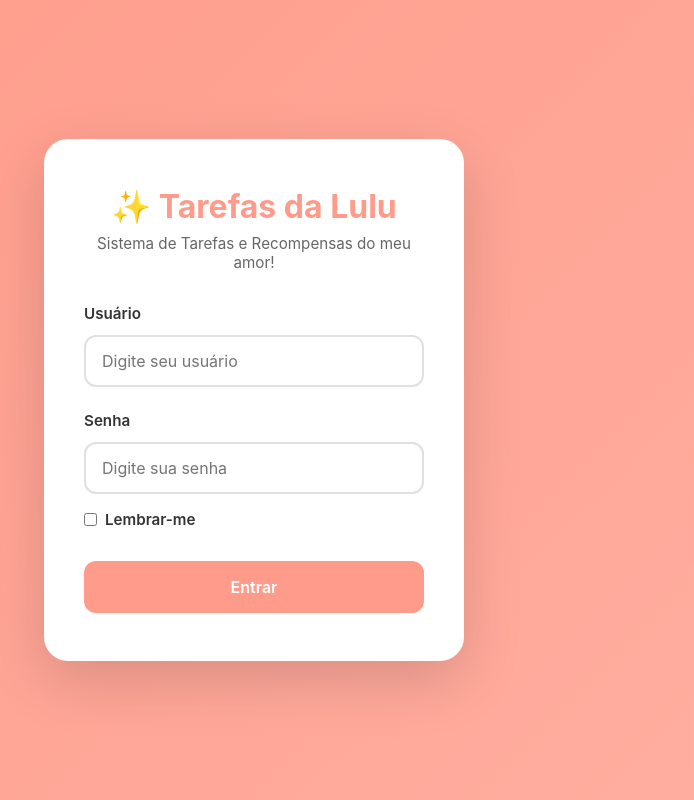
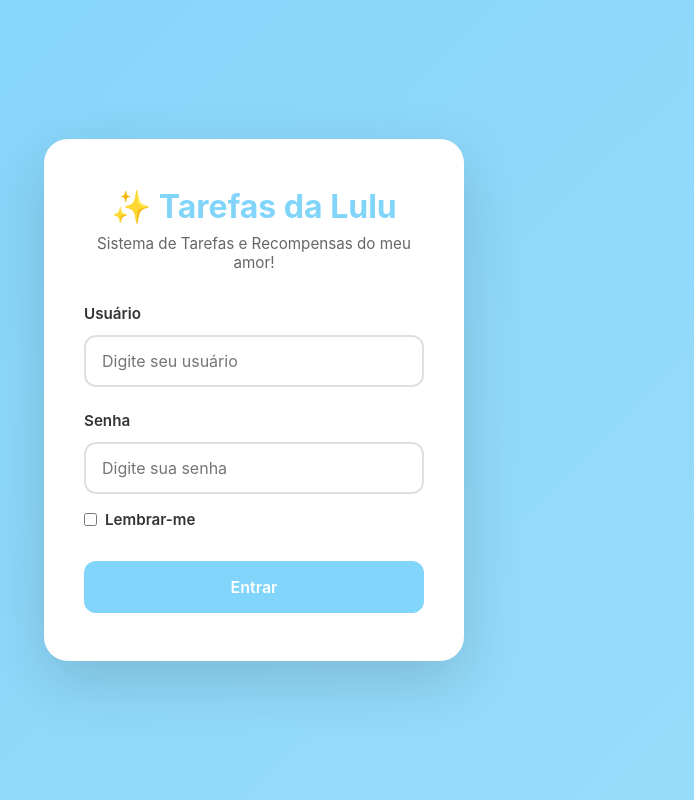
Before and after one commit to speeuh/lulu-task-ui, a React (Vite) app: page /login in a window 1280 px wide. Shown: the whole page, without its empty margins (386-1080 px from the left). Built offline with nearby package versions, Linux system fonts and the light colour scheme; no server answers.

Commit message:
Fixing main theme

```diff
--- a/index.html
+++ b/index.html
@@ -2,6 +2,7 @@
 <html lang="pt-BR">
   <head>
     <meta charset="UTF-8" />
+    <link rel="icon" type="image/svg+xml" href="/favicon.svg" />
     <meta name="viewport" content="width=device-width, initial-scale=1.0" />
     <title>✨ Tarefas da Lulu</title>
   </head>
--- a/src/context/ThemeContext.tsx
+++ b/src/context/ThemeContext.tsx
@@ -28,7 +28,7 @@ export const ThemeProvider: React.FC<ThemeProviderProps> = ({ children }) => {
     const root = document.documentElement;
 
     // Apply background color (always solid color now)
-    const bgColor = user.themeValue && user.themeValue.startsWith('#') ? user.themeValue : '#FF9B8A';
+    const bgColor = user.themeValue && user.themeValue.startsWith('#') ? user.themeValue : '#90CAF9';
     root.style.background = bgColor;
     root.style.backgroundImage = 'none';
 
--- a/src/index.css
+++ b/src/index.css
@@ -1,6 +1,6 @@
 :root {
-  --button-color: #FF9B8A;
-  --button-hover-color: #FF8A76;
+  --button-color: #81D4FA;
+  --button-hover-color: #6BC7F0;
 }
 
 * {
--- a/src/pages/Profile.tsx
+++ b/src/pages/Profile.tsx
@@ -24,9 +24,9 @@ const Profile: React.FC = () => {
   const [fullName, setFullName] = useState(user?.fullName || '');
   const [editingName, setEditingName] = useState(false);
   const [themeValue, setThemeValue] = useState(
-    user?.themeValue && user.themeValue.startsWith('#') ? user.themeValue : '#FF9B8A'
+    user?.themeValue && user.themeValue.startsWith('#') ? user.themeValue : '#90CAF9'
   );
-  const [buttonColor, setButtonColor] = useState(user?.buttonColor || '#FF9B8A');
+  const [buttonColor, setButtonColor] = useState(user?.buttonColor || '#81D4FA');
   const [saving, setSaving] = useState(false);
 
   const handleImageUploaded = async (url: string) => {
@@ -71,7 +71,7 @@ const Profile: React.FC = () => {
     try {
       await api.updateSettings({
         themeType: ThemeType.COLOR,
-        themeValue: themeValue.startsWith('#') ? themeValue : '#FF9B8A',
+        themeValue: themeValue.startsWith('#') ? themeValue : '#90CAF9',
         buttonColor
       });
       await refreshUser();
```
Also changed, not shown: public/favicon.svg (added).
